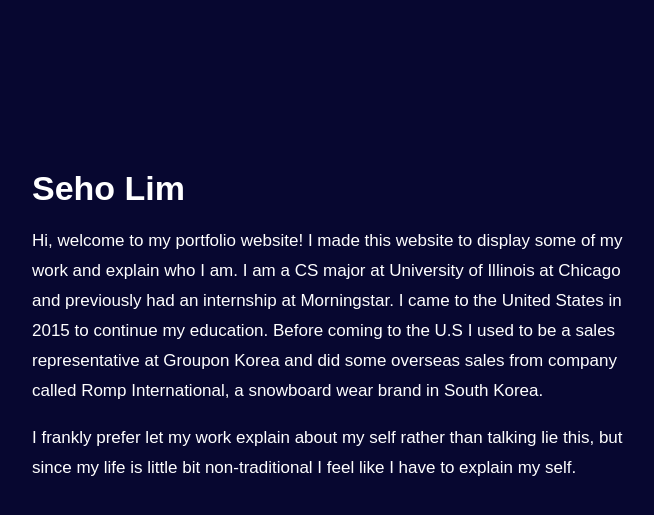
After one commit to sonamoo/myPortfolio, a PHP site: page /about.html in a window 1280 px wide. The commit adds this page. Shown: the top 515 px of the page, without its empty margins (308-962 px from the left). Run offline with PHP 8.4, Linux system fonts and the light colour scheme; some libraries are stand-ins or nearby versions.

Commit message:
adding about page and style sheet.

```diff
--- /dev/null
+++ b/about.html
@@ -0,0 +1,27 @@
+<!DOCTYPE html>
+<html lang="en">
+<!DOCTYPE html>
+<html lang="en">
+<head>
+    <meta charset="UTF-8">
+    <meta name="viewport" content="width=device-width, initial-scale=1">
+    <title>Seho About</title>
+
+    <link rel="stylesheet" href="css/about.css">
+    <script src="https://use.fontawesome.com/3c44ce0d55.js"></script>
+    <link href="https://fonts.googleapis.com/css?family=Raleway:300|Roboto" rel="stylesheet">
+</head>
+<body>
+<div class="container">
+    <div class="row">
+        <div class="col-md-12">
+            <div class="about-wrapper">
+                <h1>Seho Lim</h1>
+                <p>Hi, welcome to my portfolio website! I made this website to display some of my work and explain who I am. I am a CS major at University of Illinois at Chicago and previously had an internship at Morningstar. I came to the United States in 2015 to continue my education. Before coming to the U.S I used to be a sales representative at Groupon Korea and did some overseas sales from company called Romp International, a snowboard wear brand in South Korea.</p>
+                <p>I frankly prefer let my work explain about my self rather than talking lie this, but since my life is little bit non-traditional I feel like I have to explain my self.</p>
+            </div>
+        </div>
+    </div>
+</div>
+</body>
+</html>
--- /dev/null
+++ b/css/about.css
@@ -0,0 +1,18 @@
+body {
+    background-color: #070730;
+    padding-top: 150px;
+    color: white;
+    margin: 0 auto;
+    text-align: center;
+    font-family: 'Roboto', sans-serif;
+}
+
+.about-wrapper {
+    max-width: 600px;
+    margin: 0 auto;
+    line-height: 30px;
+    text-align: left;
+    font-family: sans-serif;
+    font-weight: lighter;
+    font-size: 17px;
+}
--- a/css/main.css
+++ b/css/main.css
@@ -1,6 +1,7 @@
 body{
     min-height: 700px;
     font-family: 'Orbitron', sans-serif;
+    /* background-color: #3d9970;*/
 }
 
 a {
@@ -19,7 +20,6 @@ a {
 #header-wrapper {
     position: fixed;
     top: 0;
-
     z-index: 10;
     width: 100%;
     padding-top: 30px;
@@ -177,7 +177,7 @@ a {
 .proj-link-tag:hover {
     text-decoration: none;
     color: black;
-    box-shadow: 5px 5px 25px 0px rgba(255, 38, 70, 0.2);
+    box-shadow: 5px 5px 25px 0 #3d9970;
 
 
 }
--- a/profile.html
+++ b/profile.html
@@ -24,11 +24,12 @@
                     Hi, I'm a junior year at UIC and previously worked at Morningstar. I will be graduating in December 2018.
                 </div>
                 <div id="profile-buttons-wrapper">
-
+                    <a href="main.html" class="a-button">ABOUT</a>
                     <a href="main.html" class="a-button">PROJECTS & EXPERIENCES</a>
                     <a href="Resume_SehoLim.pdf" class="a-button">RESUME</a>
                 </div>
                 <div id="social-buttons-wrapper">
+
                     <a class="social-buttons-links" href="https://github.com/sonamoo" target="_blank"><i class="fa fa-github fa-3x" aria-hidden="true"></i></a>
                     <a class="social-buttons-links" href="https://www.linkedin.com/in/ericlimchicago/" target="_blank"><i class="fa fa fa-linkedin-square fa-3x" aria-hidden="true"></i></a>
                     <a class="social-buttons-links" href="#"><i class="fa fa fa-comment fa-3x" target="_blank" aria-hidden="true"></i></a>
```
Also changed, not shown: css/profile.css (line endings or trailing spaces).
